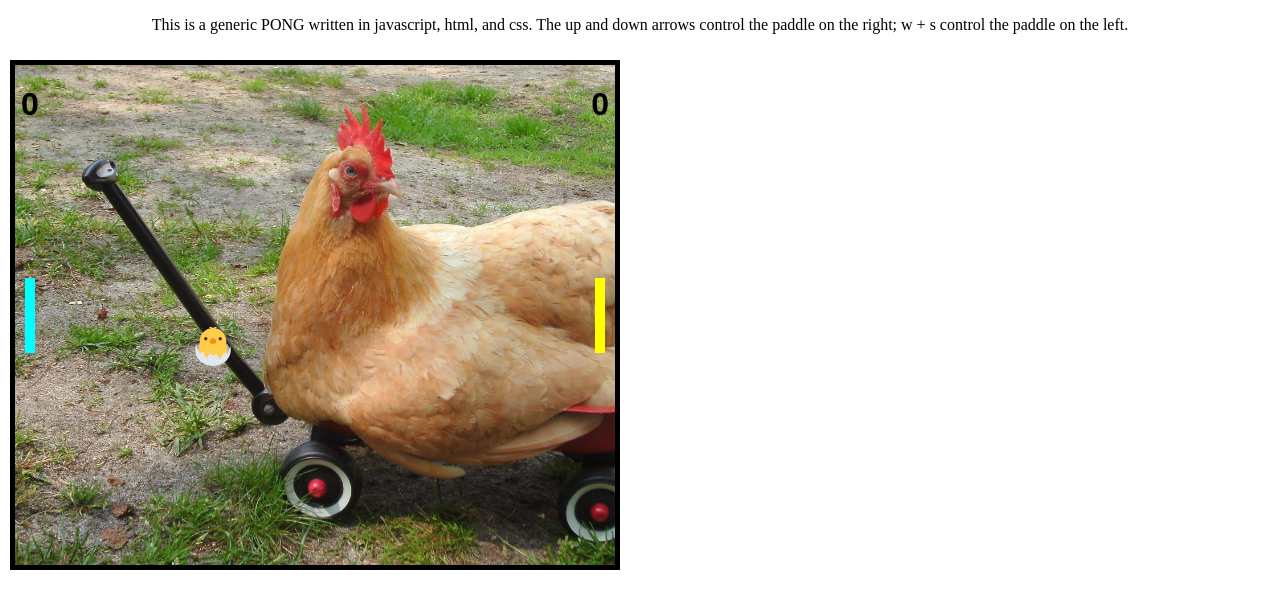
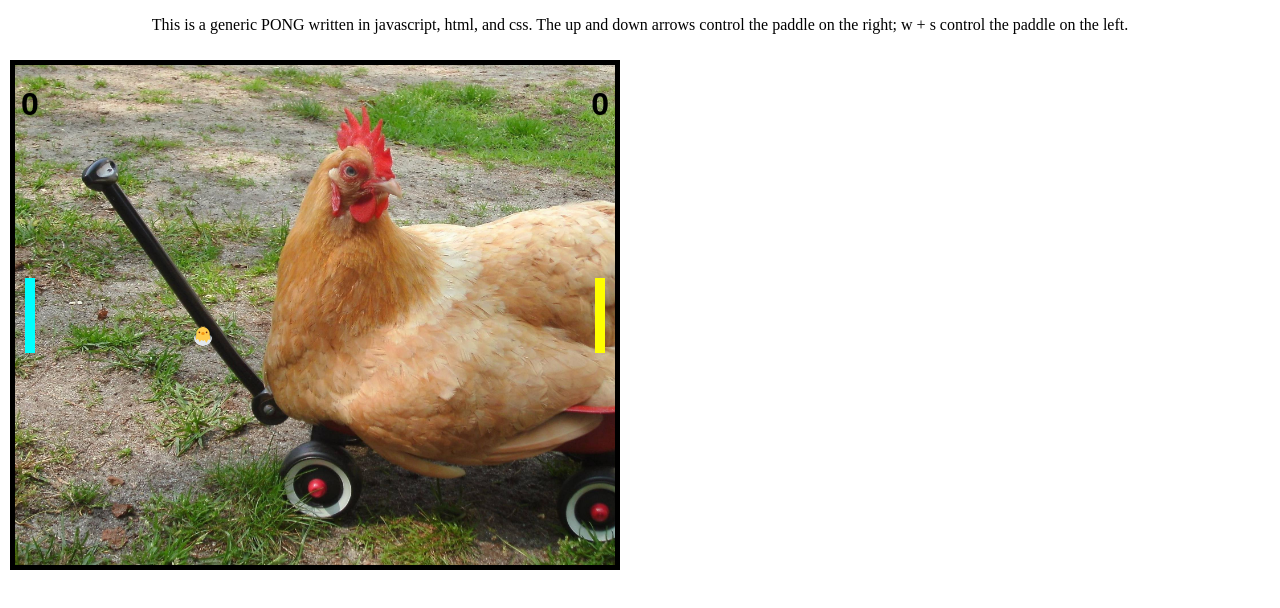
Before and after one commit to AMin066/PongGame, a plain HTML site: page index.html in a window 1280 px wide. Drawn offline with Linux system fonts and the light colour scheme; no server answers.

Commit message:
Update pong-styles.css

```diff
--- a/pong-styles.css
+++ b/pong-styles.css
@@ -74,10 +74,10 @@ body {
 }
 
 .ball {
-  width: 40px;
-  height: 40px;
+  width: 20px;
+  height: 20px;
   background-image: url("ballin.svg");
-  border-radius: 20px;
+  border-radius: 10px;
   position: absolute;
   left: 100px;
   top: 100px;
```
